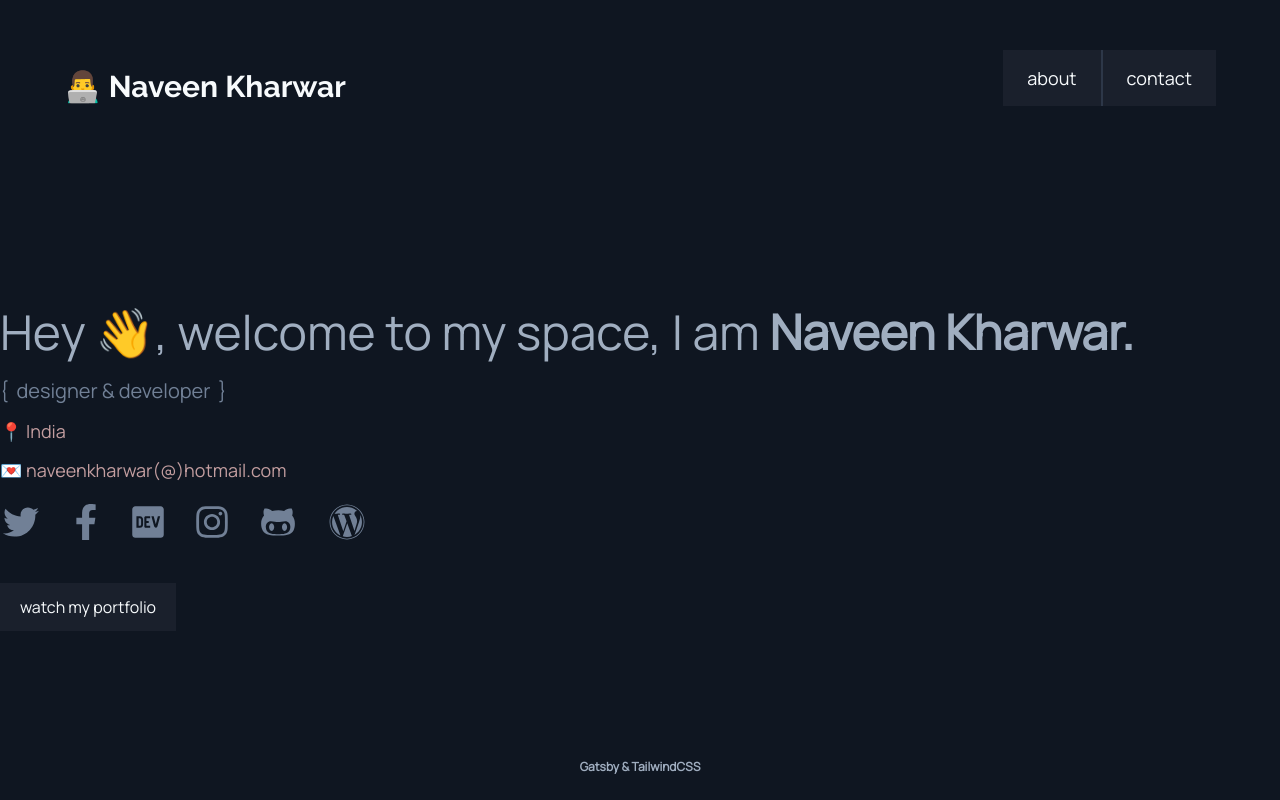
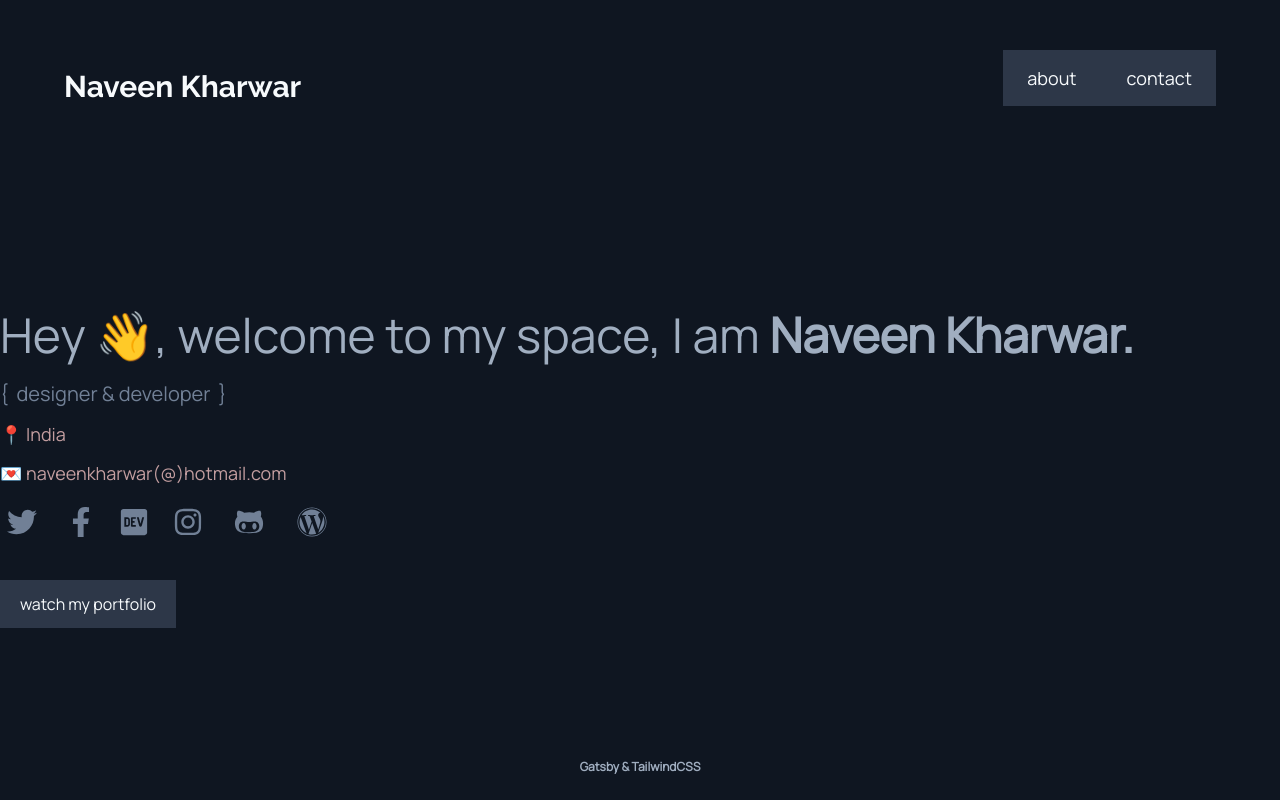
Before and after one commit to NaveenKharwar/thisisnaveen, a Gatsby site: page / in a window 1280 px wide. Built offline with nearby package versions, Linux system fonts and the light colour scheme; Gatsby itself is replaced by a stand-in of ours.

Commit message:
add font smooth

```diff
--- a/src/components/header.js
+++ b/src/components/header.js
@@ -7,12 +7,12 @@ const Header = ({ siteTitle }) => (
     <nav>
       <div className="flex justify-between items-center flex-wrap lg:p-16 p-6">
         <h3 className="text-3xl font-bold font-brand">
-          <Link className="text-gray-100" to="/">👨‍💻 Naveen Kharwar </Link>
+          <Link className="text-gray-100 hover:text-gray-100" to="/">Naveen Kharwar </Link>
         </h3>
         <ul className="flex lg:mt-0 mt-10">
           <li>
             <a
-              className="bg-gray-900 hover:bg-gray-200 text-gray-100 hover:text-gray-900 py-4 px-6 border-r-2 border-gray-800"
+              className="bg-gray-800 hover:bg-gray-200 text-gray-100 hover:text-gray-900 py-4 px-6 border-r-2 border-gray-800"
               href="about.html"
             >
               about
@@ -20,7 +20,7 @@ const Header = ({ siteTitle }) => (
           </li>
           <li>
             <a
-              className="bg-gray-900 hover:bg-gray-200 text-gray-100 hover:text-gray-900 py-4 px-6"
+              className="bg-gray-800 hover:bg-gray-200 text-gray-100 hover:text-gray-900 py-4 px-6"
               href="#"
             >
               contact
--- a/src/components/layout.css
+++ b/src/components/layout.css
@@ -2,7 +2,7 @@
 
 html,
 body {
-  @apply m-0 p-0 h-full w-full min-w-full text-secondary;
+  @apply m-0 p-0 h-full w-full min-w-full text-secondary subpixel-antialiased;
 }
 
 body {
@@ -65,21 +65,20 @@ a:hover {
 	@apply pl-2;
 }
 
-
 a.social-icons {
-	@apply flex flex-initial flex-col items-center mx-2;
+	@apply flex flex-initial flex-col items-center mx-1;
 }
 
 a.social-icons:first-child {
 	@apply ml-0;
 }
 
-
-i {
+.social-icons svg {
+	@apply text-3xl;
 	transition: .2s cubic-bezier(0.75,0,0.08,1);
 }
 span.after-icons {
-	@apply block text-0.8 text-center opacity-0;
+	@apply font-brand font-bold text-center block text-0.8 opacity-0;
 	transform: translate3d(0,.5rem,0);
 	transition: .2s cubic-bezier(0.75,0,0.08,1);
 }
--- a/src/pages/index.js
+++ b/src/pages/index.js
@@ -43,7 +43,7 @@ const IndexPage = () => (
                             </a>
 						</li>
 					</ul>
-					<a className="inline-block bg-gray-900 hover:bg-gray-200 text-gray-100 hover:text-gray-900 text-base py-3 px-5" href="#">watch my
+					<a className="inline-block bg-gray-800 hover:bg-gray-200 text-gray-100 hover:text-gray-900 text-base py-3 px-5" href="#">watch my
 						portfolio</a>
 			</div>
             </section>
```
